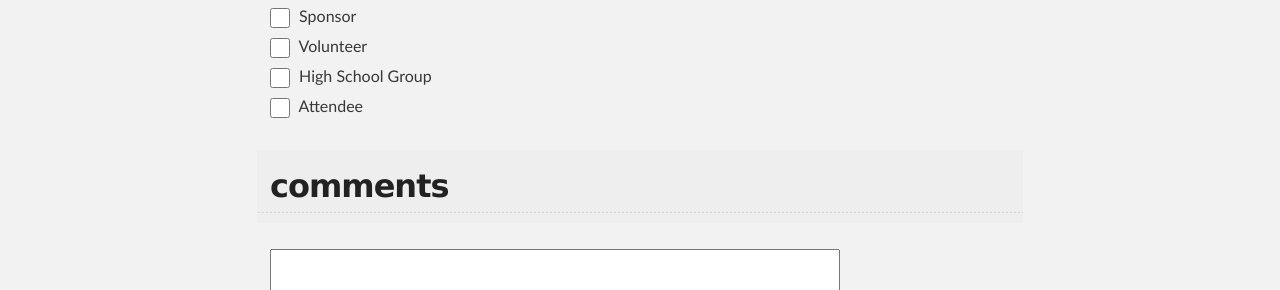
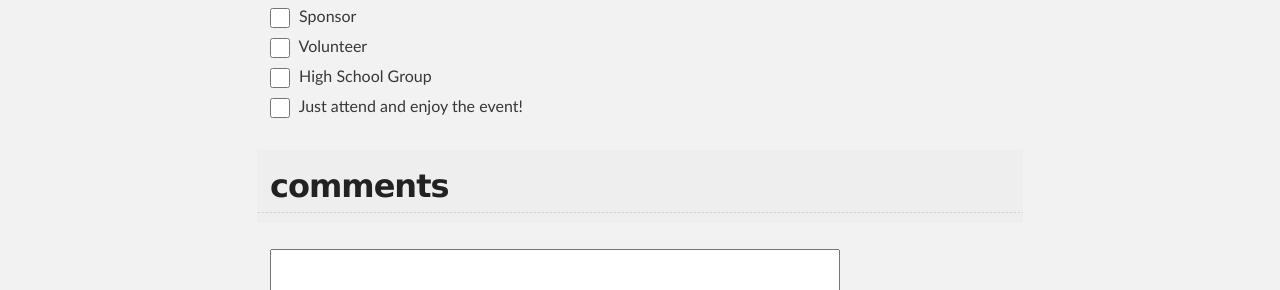
Before and after one commit to bkeyvani/thegeekfest.github.io, a Jekyll site: the page built from participate/index.html, in a window 1280 px wide. Shown: the part 1325-1615 px from the top of the page. Built offline with Jekyll 4.4.1, drawn with Linux system fonts in a browser that asks for light colours; nearby versions of some CDN libraries.

Commit message:
fixed participation type input values

```diff
--- a/participate/index.html
+++ b/participate/index.html
@@ -153,7 +153,7 @@
             <li class="ss-choice-item">
               <label>
                 <span class="ss-choice-item-control goog-inline-block">
-                  <input type="checkbox" name="entry.2128012833" value="Exhibit / Display" id="group_2128012833_1" role="checkbox" class="ss-q-checkbox valid" aria-required="true">
+                  <input type="checkbox" name="entry.2128012833" value="Exhibitor" id="group_2128012833_1" role="checkbox" class="ss-q-checkbox valid" aria-required="true">
                 </span>
                 <span class="ss-choice-label">Exhibit / Display</span>
               </label>
@@ -161,7 +161,7 @@
             <li class="ss-choice-item">
               <label>
                 <span class="ss-choice-item-control goog-inline-block">
-                  <input type="checkbox" name="entry.2128012833" value="Present" id="group_2128012833_2" role="checkbox" class="ss-q-checkbox" aria-required="true">
+                  <input type="checkbox" name="entry.2128012833" value="Presenter" id="group_2128012833_2" role="checkbox" class="ss-q-checkbox" aria-required="true">
                 </span>
                 <span class="ss-choice-label">Present</span>
               </label>
@@ -185,7 +185,7 @@
             <li class="ss-choice-item">
               <label>
                 <span class="ss-choice-item-control goog-inline-block">
-                  <input type="checkbox" name="entry.2128012833" value="High School Group" id="group_2128012833_5" role="checkbox" class="ss-q-checkbox" aria-required="true">
+                  <input type="checkbox" name="entry.2128012833" value="High School" id="group_2128012833_5" role="checkbox" class="ss-q-checkbox" aria-required="true">
                 </span>
                 <span class="ss-choice-label">High School Group</span>
               </label>
@@ -195,7 +195,7 @@
                 <span class="ss-choice-item-control goog-inline-block">
                   <input type="checkbox" name="entry.2128012833" value="Attendee" id="group_2128012833_6" role="checkbox" class="ss-q-checkbox" aria-required="true">
                 </span>
-                <span class="ss-choice-label">Attendee</span>
+                <span class="ss-choice-label">Just attend and enjoy the event!</span>
               </label>
             </li>
           </ul>
```
